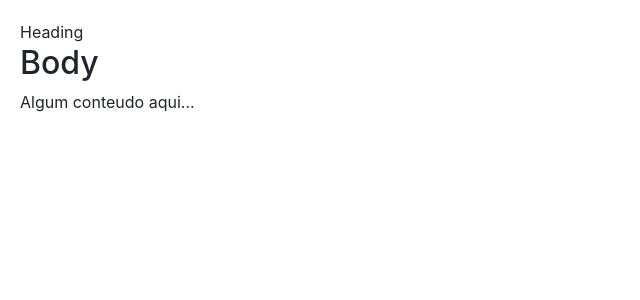
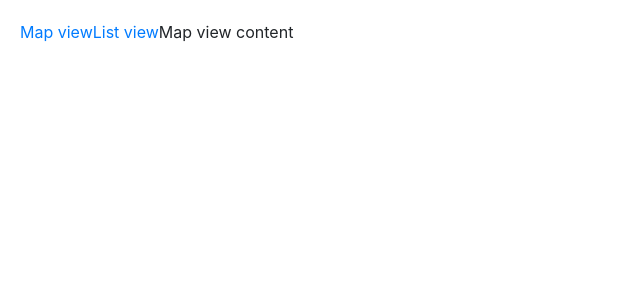
Before and after one commit to amarildo18/mosh-trainning, an Angular app: page / in a window 1280 px wide. Shown: the top 300 px of the page, without its empty margins (0-640 px from the left). Built offline with nearby package versions, Linux system fonts and the light colour scheme.

Commit message:
Direcivar: ngSwitch

```diff
--- a/src/app/app.component.html
+++ b/src/app/app.component.html
@@ -1,12 +1,21 @@
 <!-- <app-courses></app-courses> -->
 <!-- <app-authors></app-authors> -->
 <!-- <app-favorite [isFavorite]="post.isFavorite" (isFavoritechange)="isFavoriteChanged($event)"></app-favorite> -->
-<app-bootstrap-panel>
-  <ng-container class="heading">
-    Heading
-  </ng-container>
-  <div class="body">
-    <h2>Body</h2>
-    <p>Algum conteudo aqui...</p>
+  <ul class="nav nav-pills">
+    <li class="active">
+      <a href="#" (click)="viewMode = 'map'">Map view</a>
+    </li>
+    <li class="active">
+      <a href="#" (click)="viewMode = 'list'">List view</a>
+    </li>
+  <div [ngSwitch]="viewMode">
+    <div *ngSwitchCase="'map'">
+      <p>Map view content</p>
+    </div>
+    <div *ngSwitchCase="'list'">
+      <p>List view content</p>
+    </div>
+    <div *ngSwitchDefault>
+      <p>Default view content</p>
+    </div>
   </div>
-</app-bootstrap-panel>
--- a/src/app/app.component.ts
+++ b/src/app/app.component.ts
@@ -9,6 +9,7 @@ import { faCoffee } from '@fortawesome/free-solid-svg-icons';
 })
 export class AppComponent {
   title = 'mosh-trainning';
+  viewMode = 'map';
 
   post = {
     title: 'Meu primeiro post',
```
